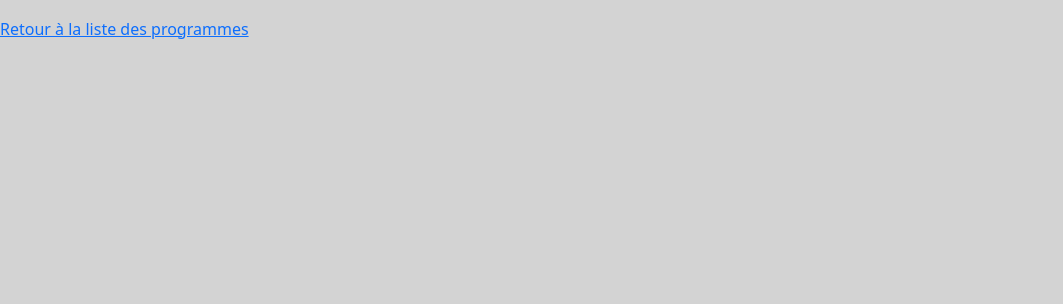
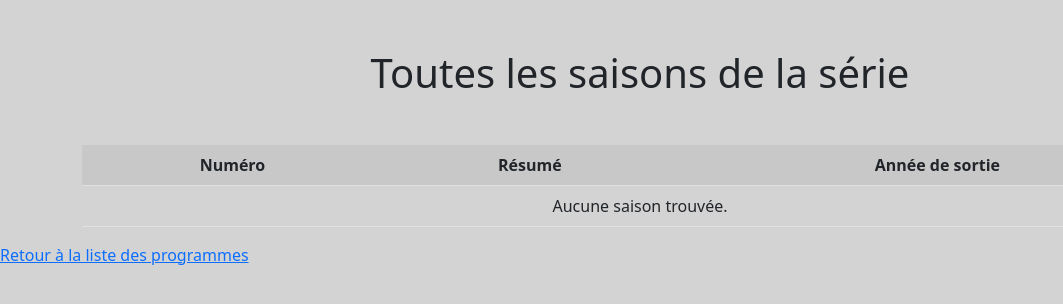
Before and after one commit to oceanezara/symfony, a Symfony app: template templates/program/show.html.twig in a window 1280 px wide. Shown: the part 121-425 px from the top of the page, without its empty margins (0-1063 px from the left). Run offline with Twig, Linux system fonts and the light colour scheme; the template is opened without the code that fills it, so the values that code supplies are empty; style sheets or scripts are compiled from the project's sources; some libraries are stand-ins or nearby versions.

Commit message:
view all available season of selected program

```diff
--- a/templates/program/show.html.twig
+++ b/templates/program/show.html.twig
@@ -12,6 +12,36 @@
         </div>
     </div>
 
+    <div class="container">
+  <h1 class="text-center my-5">
+    Toutes les saisons de la série {{ program.title }}
+  </h1>
+  <table class="table table-striped">
+    <tr class="text-center">
+      <th>Numéro</th>
+      <th>Résumé</th>
+      <th>Année de sortie</th>
+    </tr>
+    {% for season in seasons %}
+    <tr>
+      <td>
+        {{ season.number }}
+      </td>
+      <td>
+        {{ season.description }}
+      </td>
+      <td>
+        {{ season.year }}
+      </td>
+    </tr>
+    {% else %}
+    <tr>
+      <td class="text-center" colspan="3">Aucune saison trouvée.</td>
+    </tr>
+    {% endfor %}
+  </table>
+</div>
+
     <a href="{{ path('program_index') }}">
         Retour à la liste des programmes
     </a>
```
Also changed, not shown: src/Controller/ProgramController.php (+6 -2 lines).
